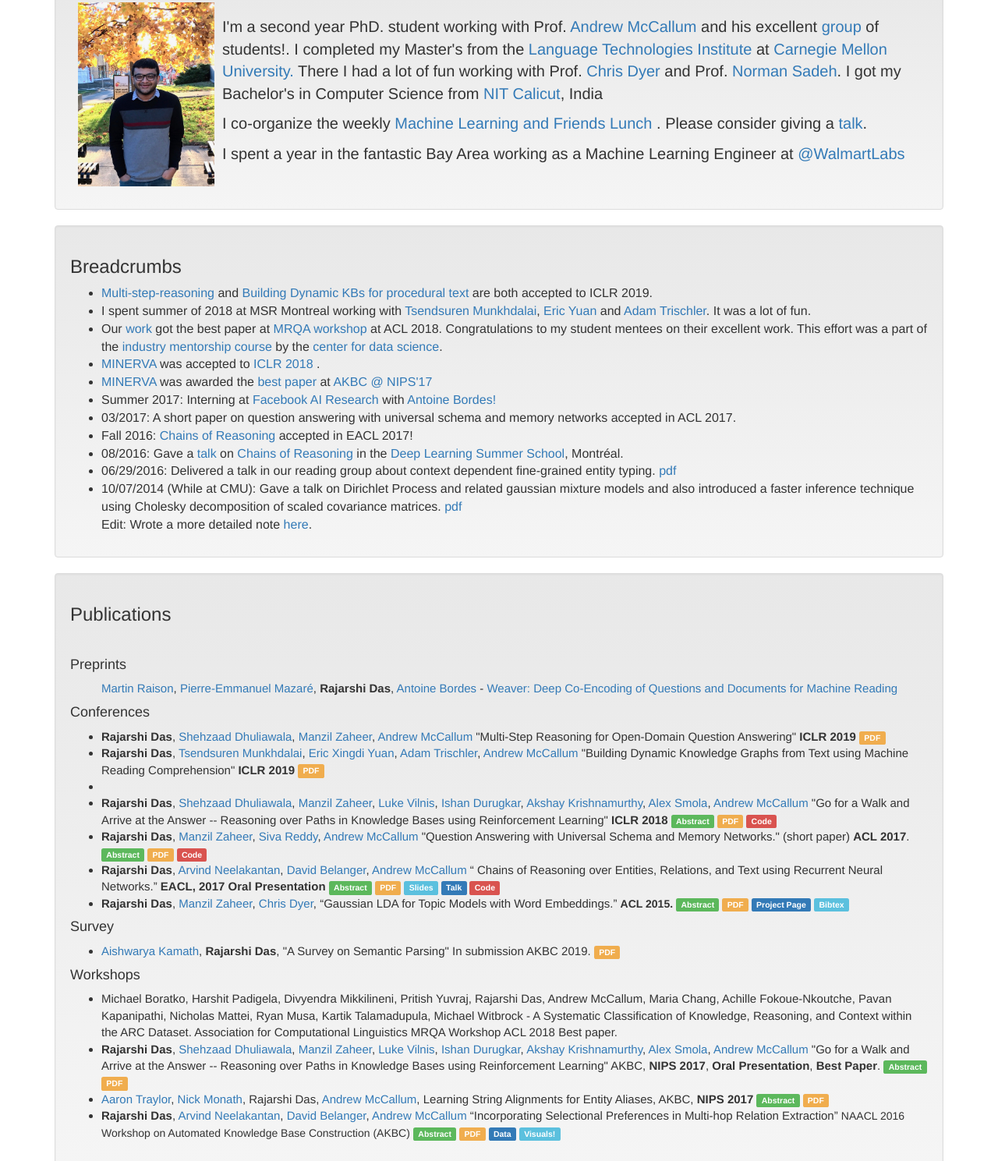
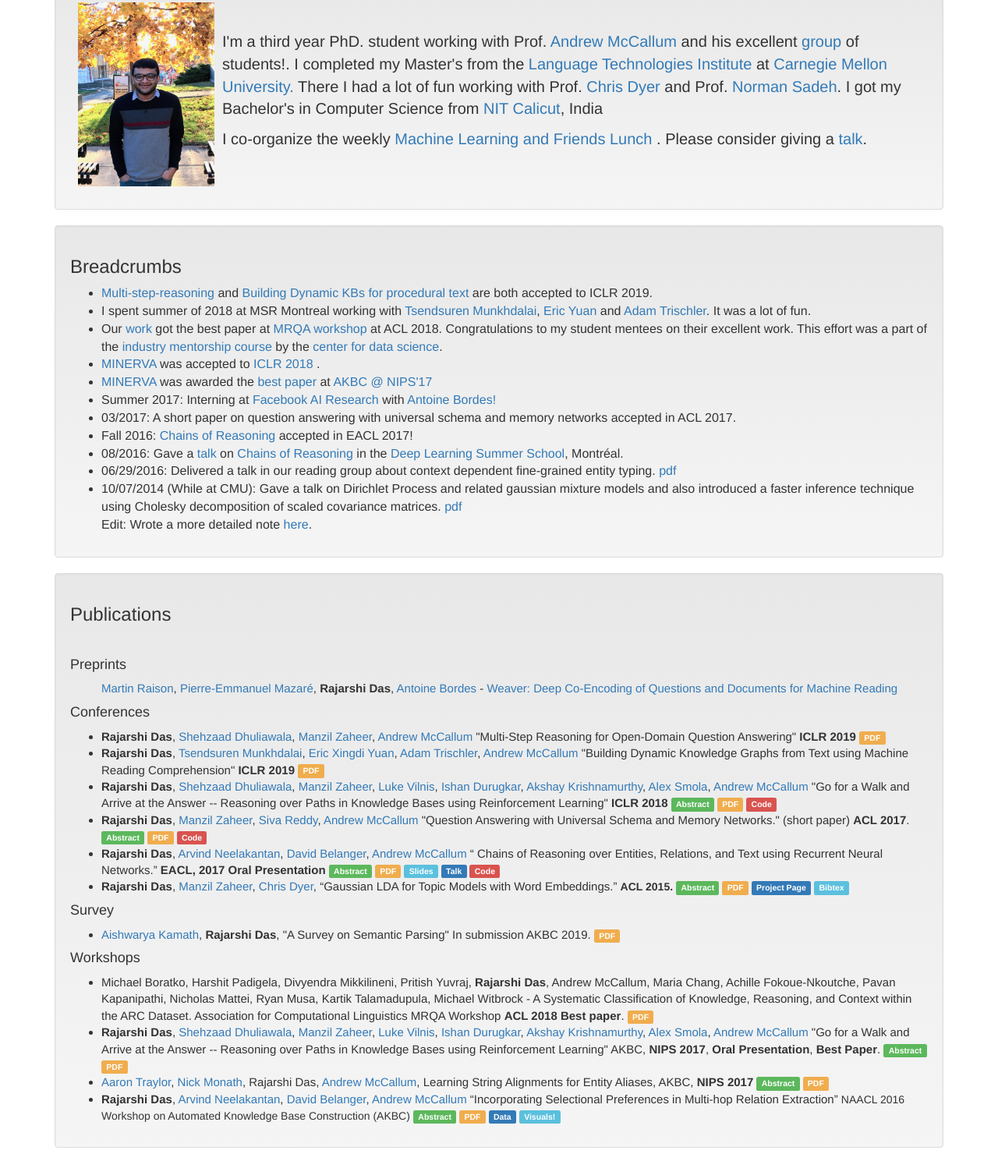
Before and after one commit to rajarshd/rajarshd.github.io, a plain HTML site: page index.html in a window 1280 px wide. Shown: the part 119-1608 px from the top of the page at 78% size. Drawn offline with nearby package versions, Linux system fonts and the light colour scheme; a script that the page names is missing.

Commit message:
Update index.html

```diff
--- a/index.html
+++ b/index.html
@@ -85,15 +85,11 @@
               </td>
               <td valign="center" margin-top="10px" style="font-size: 0pt;">
               <p>
-              <span style="font-size: 20px">I'm a second year PhD. student working with Prof. <a href="http://www.cs.umass.edu/~mccallum/">Andrew McCallum</a> and his excellent <a href="http://www.iesl.cs.umass.edu/people">group</a> of students!. I completed my Master's from the <a href="http://lti.cs.cmu.edu">Language Technologies Institute</a> at <a href="http://cs.cmu.edu"> Carnegie Mellon University.</a> There I had a lot of fun working with Prof. <a href="http://www.cs.cmu.edu/~cdyer/">Chris Dyer </a> and Prof. <a href="http://www.normsadeh.org/"> Norman Sadeh</a>. I got my Bachelor's in Computer Science from <a href="http://nitc.ac.in/">NIT Calicut</a>, India</span>
+              <span style="font-size: 20px">I'm a third year PhD. student working with Prof. <a href="http://www.cs.umass.edu/~mccallum/">Andrew McCallum</a> and his excellent <a href="http://www.iesl.cs.umass.edu/people">group</a> of students!. I completed my Master's from the <a href="http://lti.cs.cmu.edu">Language Technologies Institute</a> at <a href="http://cs.cmu.edu"> Carnegie Mellon University.</a> There I had a lot of fun working with Prof. <a href="http://www.cs.cmu.edu/~cdyer/">Chris Dyer </a> and Prof. <a href="http://www.normsadeh.org/"> Norman Sadeh</a>. I got my Bachelor's in Computer Science from <a href="http://nitc.ac.in/">NIT Calicut</a>, India</span>
               </p>
 	       <p>
 	      <span style="font-size: 20px">I co-organize the weekly <a href="http://ds.cs.umass.edu/mlfl"> Machine Learning and Friends Lunch </a>. Please consider giving a <a href="https://www.youtube.com/channel/UC9Gp6svBgsg1ilNWKqHioUw/videos">talk</a>. </span>
 	       </p>
-              <p>
-              <span style="font-size: 20px">I spent a year in the fantastic Bay Area working as a Machine Learning Engineer at <a href="http://www.walmartlabs.com/">@WalmartLabs</a>
-              </span>
-              </p>
               </td>
             </tr>
           </tbody>
@@ -161,7 +157,6 @@
 		    <b>Rajarshi Das</b>, <a href="https://www.microsoft.com/en-us/research/people/tsmunkhd/">Tsendsuren Munkhdalai</a>,  <a href="https://www.microsoft.com/en-us/research/people/eryua/">Eric Xingdi Yuan</a>, <a href="https://www.microsoft.com/en-us/research/people/adtrisch/">Adam Trischler</a>, <a href="http://www.cs.umass.edu/~mccallum/">Andrew McCallum</a> "Building Dynamic Knowledge Graphs from Text using Machine Reading Comprehension" <b>ICLR 2019</b>
 		    <span style="font-size: 14px"><a class="label label-warning" target="_blank" href="https://openreview.net/forum?id=S1lhbnRqF7">PDF</a> </span>
 		  </li>
-        	<li>
                 <li>
                     <b>Rajarshi Das</b>, <a href="https://people.cs.umass.edu/~sdhuliawala/">Shehzaad Dhuliawala</a>,  <a href="http://manzil.ml/">Manzil Zaheer</a>,  <a href="https://people.cs.umass.edu/~luke/">Luke Vilnis</a>, <a href="https://idurugkar.weebly.com/">Ishan Durugkar</a>, <a href="https://people.cs.umass.edu/~akshay/">Akshay Krishnamurthy</a>, <a href="https://alex.smola.org/">Alex Smola</a>, <a href="http://www.cs.umass.edu/~mccallum/">Andrew McCallum</a> "Go for a Walk and Arrive at the Answer -- Reasoning over Paths in Knowledge Bases using Reinforcement Learning" <b>ICLR 2018</b>
                     <span style="font-size: 14px"><a class="label label-success collapsed" data-toggle="collapse" data-target="#minerva" aria-expanded="false">Abstract</a> </span><div id="minerva" class="collapse" aria-expanded="false" style="font-size: 12px">
@@ -239,7 +234,8 @@
           <h4 id="ws">Workshops</h4>
           <ul>
 		  <li>
-			Michael Boratko, Harshit Padigela, Divyendra Mikkilineni, Pritish Yuvraj, <bold>Rajarshi Das</bold>, Andrew McCallum, Maria Chang, Achille Fokoue-Nkoutche, Pavan Kapanipathi, Nicholas Mattei, Ryan Musa, Kartik Talamadupula, Michael Witbrock - A Systematic Classification of Knowledge, Reasoning, and Context within the ARC Dataset.  Association for Computational Linguistics MRQA Workshop ACL 2018 <bold>Best paper</bold>.
+			Michael Boratko, Harshit Padigela, Divyendra Mikkilineni, Pritish Yuvraj, <b>Rajarshi Das</b>, Andrew McCallum, Maria Chang, Achille Fokoue-Nkoutche, Pavan Kapanipathi, Nicholas Mattei, Ryan Musa, Kartik Talamadupula, Michael Witbrock - A Systematic Classification of Knowledge, Reasoning, and Context within the ARC Dataset.  Association for Computational Linguistics MRQA Workshop <b>ACL 2018 Best paper</b>.
+			  <span style="font-size: 14px"><a class="label label-warning" target="_blank" href="http://aclweb.org/anthology/W18-2607">PDF</a>  </span>
 		  </li>
 		  <li>
                     <b>Rajarshi Das</b>, <a href="https://people.cs.umass.edu/~sdhuliawala/">Shehzaad Dhuliawala</a>,  <a href="http://manzil.ml/">Manzil Zaheer</a>,  <a href="https://people.cs.umass.edu/~luke/">Luke Vilnis</a>, <a href="https://idurugkar.weebly.com/">Ishan Durugkar</a>, <a href="https://people.cs.umass.edu/~akshay/">Akshay Krishnamurthy</a>, <a href="https://alex.smola.org/">Alex Smola</a>, <a href="http://www.cs.umass.edu/~mccallum/">Andrew McCallum</a> "Go for a Walk and Arrive at the Answer -- Reasoning over Paths in Knowledge Bases using Reinforcement Learning" AKBC, <b>NIPS 2017</b>, <b>Oral Presentation</b>, <b>Best Paper</b>.
```
